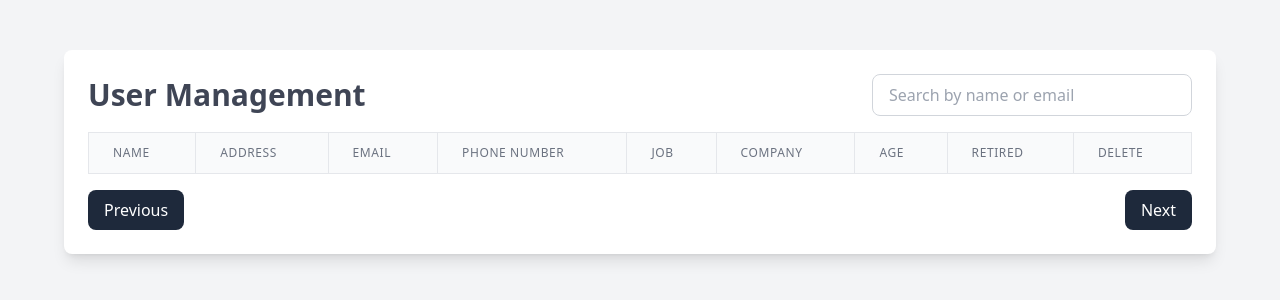
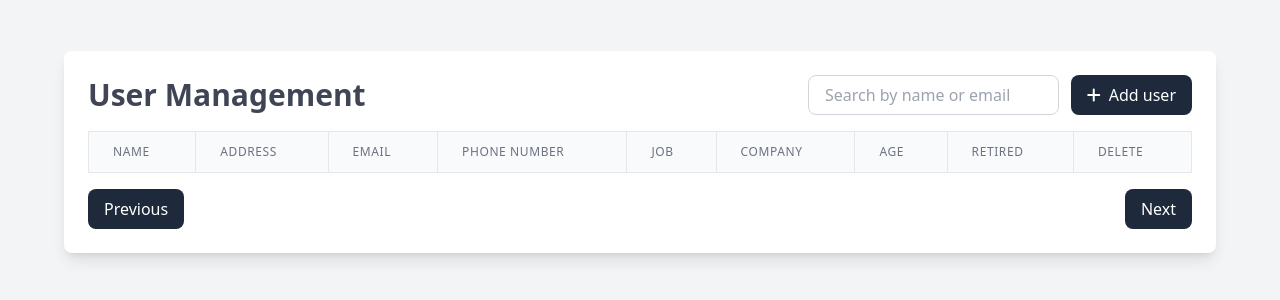
Before and after one commit to TamerlanK/user-management, a website: page index.html in a window 1280 px wide. Shown: the part 248-548 px from the top of the page. Drawn offline with nearby package versions, Linux system fonts and the light colour scheme; no server answers.

Commit message:
add user button added

```diff
--- a/index.html
+++ b/index.html
@@ -16,15 +16,23 @@
   </head>
   <body class="bg-gray-100 min-h-screen flex items-center justify-center p-4">
     <div class="w-full max-w-6xl mx-auto bg-white shadow-lg rounded-lg p-6">
-      <div class="flex justify-between items-center mb-4">
-        <h1 class="text-3xl font-bold text-slate-900/80">User Management</h1>
+      <div class="flex justify-between items-center mb-4 flex-col md:flex-row">
+        <h1 class="text-3xl font-bold text-slate-900/80 mb-4 md:mb-0">User Management</h1>
 
-        <input
-          type="text"
-          id="search-input"
-          placeholder="Search by name or email"
-          class="w-full max-w-xs px-4 py-2 border border-gray-300 rounded-lg focus:outline-none focus:ring-2 focus:ring-blue-500"
-        />
+        <div class="flex justify-center items-center gap-x-3 md:max-w-sm w-full">
+          <input
+            type="text"
+            id="search-input"
+            placeholder="Search by name or email"
+            class="w-full px-4 py-2 border h-full border-gray-300 rounded-lg focus:outline-none focus:ring-2 focus:ring-blue-500"
+          />
+          <button
+            class="px-4 py-2 bg-slate-800 text-white rounded-lg hover:bg-slate-600 whitespace-nowrap flex items-center gap-x-2"
+          >
+            <i class="fa-solid fa-plus"></i>
+            Add user
+          </button>
+        </div>
       </div>
       <div class="overflow-x-auto">
         <table class="min-w-full bg-white divide-y divide-gray-200 border">
```
